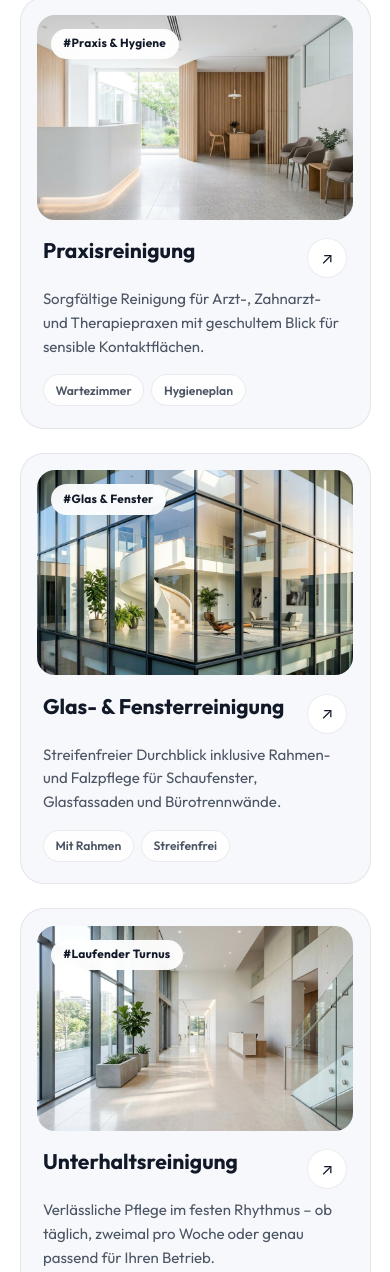
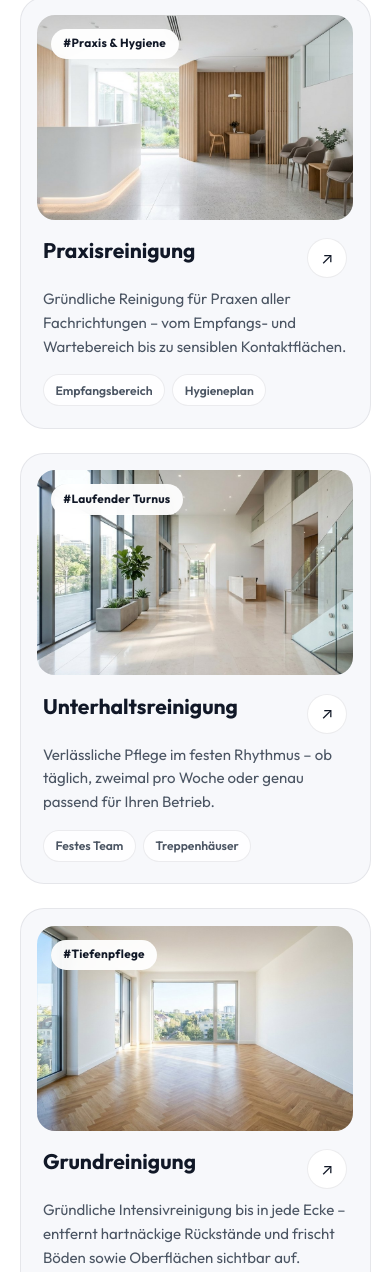
Before and after one commit to Akooya/serreos-website, a plain HTML site: page index.html in a window 390 px wide. Shown: the part 2294-3566 px from the top of the page. Drawn offline with Linux system fonts and the light colour scheme.

Commit message:
Remove glass cleaning, generalize practice copy, refine deep cleaning copy, center 5-card layout

```diff
--- a/index.html
+++ b/index.html
@@ -18,7 +18,7 @@
 
   <!-- OpenGraph -->
   <meta property="og:title" content="Serreos Raumpflegeservice | Gewerbliche Objekt- &amp; Büroreinigung" />
-  <meta property="og:description" content="Zuverlässige Büro-, Praxis-, Glas- und Unterhaltsreinigung für Gewerbeobjekte ab Aschaffenburg – wir prüfen jedes Angebot individuell." />
+  <meta property="og:description" content="Zuverlässige Büro-, Praxis-, Unterhalts-, Grund- und Sonderreinigung für Gewerbeobjekte ab Aschaffenburg – wir prüfen jedes Angebot individuell." />
   <meta property="og:type" content="website" />
   <meta property="og:url" content="https://www.serreos-raumpflegeservice.de/" />
   <meta property="og:image" content="https://www.serreos-raumpflegeservice.de/assets/og-preview.jpg" />
@@ -28,7 +28,7 @@
   <meta name="twitter:card" content="summary_large_image" />
   <meta name="twitter:image" content="https://www.serreos-raumpflegeservice.de/assets/og-preview.jpg" />
 
-  <link rel="stylesheet" href="style.css?v=20261113-13" />
+  <link rel="stylesheet" href="style.css?v=20261115-1" />
 
   <!-- Schema.org Structured Data -->
   <script type="application/ld+json">
@@ -237,28 +237,10 @@
                 <h3>Praxisreinigung</h3>
                 <span class="hr-flip-arrow" aria-hidden="true">↗</span>
               </div>
-              <p>Sorgfältige Reinigung für Arzt-, Zahnarzt- und Therapiepraxen mit geschultem Blick für sensible Kontaktflächen.</p>
+              <p>Gründliche Reinigung für Praxen aller Fachrichtungen – vom Empfangs- und Wartebereich bis zu sensiblen Kontaktflächen.</p>
               <div class="hr-service-chips">
-                <span>Wartezimmer</span>
+                <span>Empfangsbereich</span>
                 <span>Hygieneplan</span>
-              </div>
-            </div>
-          </article>
-
-          <article class="hr-service-card hr-reveal" data-service="Glasreinigung">
-            <div class="hr-service-media">
-              <img src="assets/images/glas.jpg" alt="Glas- &amp; Fensterreinigung" loading="lazy" />
-              <span class="hr-service-tag">#Glas &amp; Fenster</span>
-            </div>
-            <div class="hr-service-body">
-              <div class="hr-service-top">
-                <h3>Glas- &amp; Fensterreinigung</h3>
-                <span class="hr-flip-arrow" aria-hidden="true">↗</span>
-              </div>
-              <p>Streifenfreier Durchblick inklusive Rahmen- und Falzpflege für Schaufenster, Glasfassaden und Bürotrennwände.</p>
-              <div class="hr-service-chips">
-                <span>Mit Rahmen</span>
-                <span>Streifenfrei</span>
               </div>
             </div>
           </article>
@@ -291,9 +273,9 @@
                 <h3>Grundreinigung</h3>
                 <span class="hr-flip-arrow" aria-hidden="true">↗</span>
               </div>
-              <p>Gründliche Intensivreinigung bis in jede Ecke – ideal bei Objektübergabe, nach Renovierung oder zum Saisonwechsel.</p>
+              <p>Gründliche Intensivreinigung bis in jede Ecke – entfernt hartnäckige Rückstände und frischt Böden sowie Oberflächen sichtbar auf.</p>
               <div class="hr-service-chips">
-                <span>Nach Umbau</span>
+                <span>Intensivpflege</span>
                 <span>Bodenpflege</span>
               </div>
             </div>
@@ -392,18 +374,8 @@
             <div class="hr-arch-overlay">
               <span class="hr-arch-tag">Sensible Zonen</span>
               <h3>Praxen &amp; Behandlungsräume</h3>
-              <p>Verlässliche Sauberkeit für Patientinnen, Patienten und Praxisteams.</p>
+              <p>Verlässliche Sauberkeit für Besucher, Patienten und Ihr Praxisteam.</p>
               <span class="hr-arch-cta">Für Praxis anfragen ↗</span>
-            </div>
-          </article>
-
-          <article class="hr-arch-card" data-service="Glasreinigung">
-            <img src="assets/images/glas.jpg" alt="Glasflächen" loading="lazy" />
-            <div class="hr-arch-overlay">
-              <span class="hr-arch-tag">Klare Sicht</span>
-              <h3>Glasfronten &amp; Schaufenster</h3>
-              <p>Mehr Tageslicht durch gründliche Glas- und Rahmenreinigung ohne Schlieren.</p>
-              <span class="hr-arch-cta">Für Glas anfragen ↗</span>
             </div>
           </article>
 
@@ -542,7 +514,6 @@
                 <option value="" disabled selected>Gewünschte Leistung wählen *</option>
                 <option value="Büroreinigung">Büroreinigung</option>
                 <option value="Praxisreinigung">Praxisreinigung</option>
-                <option value="Glasreinigung">Glas- &amp; Fensterreinigung</option>
                 <option value="Unterhaltsreinigung">Unterhaltsreinigung</option>
                 <option value="Grundreinigung">Grundreinigung</option>
                 <option value="Sonderreinigung">Sonderreinigung / Teppich</option>
@@ -654,7 +625,7 @@
         <div class="hr-cta-stage hr-reveal">
           <div class="hr-float-bubble hr-fb-1" aria-hidden="true"><img src="assets/images/buero.jpg" alt="" /></div>
           <div class="hr-float-bubble hr-fb-2" aria-hidden="true"><img src="assets/images/praxis.jpg" alt="" /></div>
-          <div class="hr-float-bubble hr-fb-3" aria-hidden="true"><img src="assets/images/glas.jpg" alt="" /></div>
+          <div class="hr-float-bubble hr-fb-3" aria-hidden="true"><img src="assets/images/unterhalt.jpg" alt="" /></div>
           <div class="hr-float-bubble hr-fb-4" aria-hidden="true"><img src="assets/images/grund.jpg" alt="" /></div>
 
           <div class="hr-cta-crest-seal" aria-hidden="true">
@@ -769,7 +740,7 @@
     <a href="#contact" class="mq-btn mq-offer">Angebot anfragen &rarr;</a>
   </div>
 
-  <script src="main.js?v=20261115-1"></script>
+  <script src="main.js?v=20261115-2"></script>
 </body>
 
 </html>
--- a/main.js
+++ b/main.js
@@ -256,11 +256,11 @@ document.addEventListener('DOMContentLoaded', () => {
       sub: 'Gleichbleibende Mitarbeiter statt ständigem Personalwechsel sowie professionelle Markenprodukte für empfindliche Oberflächen.'
     },
     {
-      num: 6,
+      num: 5,
       prefix: '',
       suffix: '',
       label: 'Spezialisierte Fachbereiche aus einer Hand',
-      sub: 'Von regelmäßiger Büro- & Praxisreinigung bis zu Glasfronten, Grundreinigung und flexiblen Sonderaufgaben für Gewerbe.'
+      sub: 'Von regelmäßiger Büro-, Praxis- & Unterhaltsreinigung bis zur Grundreinigung und flexiblen Sonderaufgaben für Gewerbe.'
     }
   ];
 
--- a/style.css
+++ b/style.css
@@ -765,9 +765,15 @@ body.nav-open .hr-nav-backdrop {
 }
 
 .hr-services-grid {
-  display: grid;
-  grid-template-columns: repeat(3, minmax(0, 1fr));
+  display: flex;
+  flex-wrap: wrap;
+  justify-content: center;
   gap: 1.5rem;
+}
+
+.hr-services-grid .hr-service-card {
+  flex: 0 0 calc((100% - 3rem) / 3);
+  max-width: calc((100% - 3rem) / 3);
 }
 
 .hr-service-card {
@@ -1894,8 +1900,9 @@ body.nav-open .hr-nav-backdrop {
    Responsive Breakpoints
    ========================================================================== */
 @media (max-width: 1024px) {
-  .hr-services-grid {
-    grid-template-columns: repeat(2, minmax(0, 1fr));
+  .hr-services-grid .hr-service-card {
+    flex: 0 0 calc((100% - 1.5rem) / 2);
+    max-width: calc((100% - 1.5rem) / 2);
   }
 
   .hr-arch-track {
@@ -2043,7 +2050,11 @@ body.nav-open .hr-nav-backdrop {
     align-items: flex-start;
   }
 
-  .hr-services-grid,
+  .hr-services-grid .hr-service-card {
+    flex: 1 1 100%;
+    max-width: 100%;
+  }
+
   .hr-steps-wrap,
   .hr-form-grid {
     grid-template-columns: 1fr;
```
Also changed, not shown: assets/images/glas.jpg (deleted), assets/og-preview.jpg.
